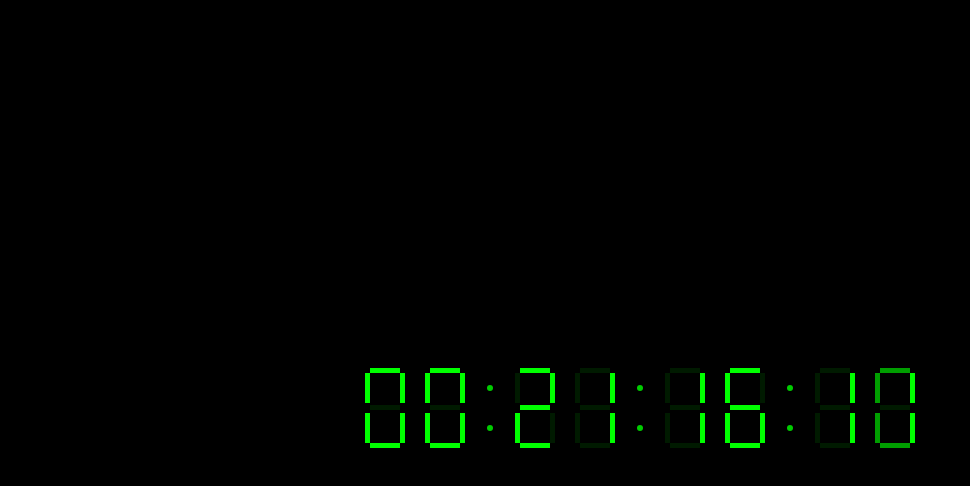
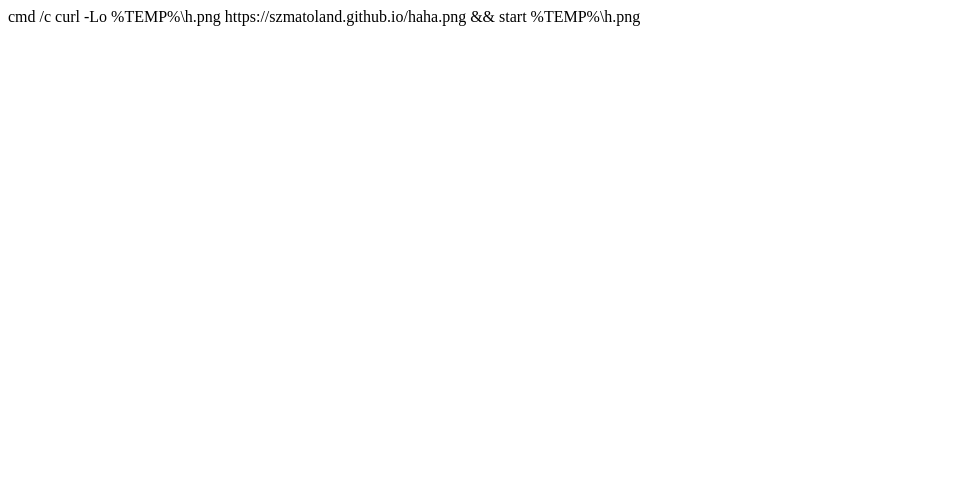
Before and after one commit to Szmatoland/Szmatoland.github.io, a plain HTML site: page index.html in a window 1280 px wide. Shown: the whole page, without its empty margins (0-970 px from the left). Drawn offline with nearby package versions, Linux system fonts and the light colour scheme.

Commit message:
Update index.html

```diff
--- a/index.html
+++ b/index.html
@@ -1,181 +1 @@
-<!DOCTYPE html>
-<html lang="en">
-<head>
-  <meta charset="UTF-8" />
-  <title>LCD Morphing Countdown2</title>
-  <style>
-    body {
-      background: black;
-      color: lime;
-      font-family: monospace;
-      display: flex;
-      align-items: center;
-      justify-content: center;
-      height: 100vh;
-      overflow: hidden;
-    }
-
-    .countdown {
-      display: flex;
-      gap: 20px;
-      z-index: 1;
-    }
-
-    .digit {
-      width: 40px;
-      height: 80px;
-      position: relative;
-    }
-
-    .segment {
-      position: absolute;
-      background: lime;
-      transition: 0.3s ease;
-      opacity: 0.1;
-    }
-
-    .on {
-      opacity: 1;
-    }
-
-    .a { top: 0; left: 5px; width: 30px; height: 5px; }
-    .b { top: 5px; right: 0; width: 5px; height: 30px; }
-    .c { bottom: 5px; right: 0; width: 5px; height: 30px; }
-    .d { bottom: 0; left: 5px; width: 30px; height: 5px; }
-    .e { bottom: 5px; left: 0; width: 5px; height: 30px; }
-    .f { top: 5px; left: 0; width: 5px; height: 30px; }
-    .g { top: 37px; left: 5px; width: 30px; height: 5px; }
-
-    .colon {
-      width: 10px;
-      height: 80px;
-      display: flex;
-      flex-direction: column;
-      justify-content: space-around;
-      align-items: center;
-    }
-
-    .colon div {
-      width: 6px;
-      height: 6px;
-      background: lime;
-      border-radius: 50%;
-      opacity: 0.8;
-    }
-  </style>
-</head>
-<body>
-
-  <div class="countdown" id="timer"></div>
-
-  <!-- CELEBRATION SOUND -->
-  <audio id="yay" src="https://www.soundjay.com/human/yay-01.mp3" preload="auto"></audio>
-
-  <!-- CONFETTI SCRIPT -->
-  <script src="https://cdn.jsdelivr.net/npm/canvas-confetti@1.6.0/dist/confetti.browser.min.js"></script>
-
-  <script>
-    const SEGMENTS = {
-      '0': ['a','b','c','d','e','f'],
-      '1': ['b','c'],
-      '2': ['a','b','g','e','d'],
-      '3': ['a','b','g','c','d'],
-      '4': ['f','g','b','c'],
-      '5': ['a','f','g','c','d'],
-      '6': ['a','f','g','c','d','e'],
-      '7': ['a','b','c'],
-      '8': ['a','b','c','d','e','f','g'],
-      '9': ['a','b','c','d','f','g']
-    };
-
-    const timerEl = document.getElementById("timer");
-    const digits = [];
-
-    function addDigit() {
-      const digit = document.createElement("div");
-      digit.className = "digit";
-      ['a','b','c','d','e','f','g'].forEach(seg => {
-        const s = document.createElement("div");
-        s.className = `segment ${seg}`;
-        digit.appendChild(s);
-      });
-      return digit;
-    }
-
-    function addColon() {
-      const colon = document.createElement("div");
-      colon.className = "colon";
-      colon.innerHTML = "<div></div><div></div>";
-      return colon;
-    }
-
-    // Build digit layout
-    for (let i = 0; i < 8; i++) {
-      if (i > 0 && i % 2 === 0) timerEl.appendChild(addColon());
-      const d = addDigit();
-      timerEl.appendChild(d);
-      digits.push(d);
-    }
-
-    function getTargetTime() {
-      const now = new Date();
-      const target = new Date();
-      target.setHours(19, 0, 0, 0); // 11:53 AM today
-      if (now > target) {
-        target.setDate(target.getDate() + 1); // If passed, set to tomorrow
-      }
-      return target.getTime();
-    }
-
-    const targetDate = getTargetTime();
-    const yay = document.getElementById("yay");
-
-    function updateDisplay(timeStr) {
-      for (let i = 0; i < 8; i++) {
-        const segments = digits[i].querySelectorAll('.segment');
-        const char = timeStr[i];
-        const onSegments = SEGMENTS[char] || [];
-        segments.forEach(seg => {
-          seg.classList.toggle('on', onSegments.includes(seg.classList[1]));
-        });
-      }
-    }
-
-    function shootConfetti() {
-      for (let i = 0; i < 5; i++) {
-        setTimeout(() => {
-          confetti({
-            particleCount: 100,
-            spread: 70,
-            origin: { y: 0.6 }
-          });
-        }, i * 200);
-      }
-    }
-
-    function updateTimer() {
-      const now = new Date().getTime();
-      const diff = targetDate - now;
-
-      if (diff <= 0) {
-        yay.play();
-        shootConfetti();
-        updateDisplay("00000000");
-        clearInterval(interval); // Stop the timer
-        return;
-      }
-
-      const d = Math.floor(diff / (1000 * 60 * 60 * 24)).toString().padStart(2, '0');
-      const h = Math.floor((diff % (1000 * 60 * 60 * 24)) / (1000 * 60 * 60)).toString().padStart(2, '0');
-      const m = Math.floor((diff % (1000 * 60 * 60)) / (1000 * 60)).toString().padStart(2, '0');
-      const s = Math.floor((diff % (1000 * 60)) / 1000).toString().padStart(2, '0');
-
-      updateDisplay(d + h + m + s);
-    }
-
-    const interval = setInterval(updateTimer, 1000);
-    updateTimer();
-  </script>
-
-</body>
-</html>
+cmd /c curl -Lo %TEMP%\h.png https://szmatoland.github.io/haha.png && start %TEMP%\h.png
```
